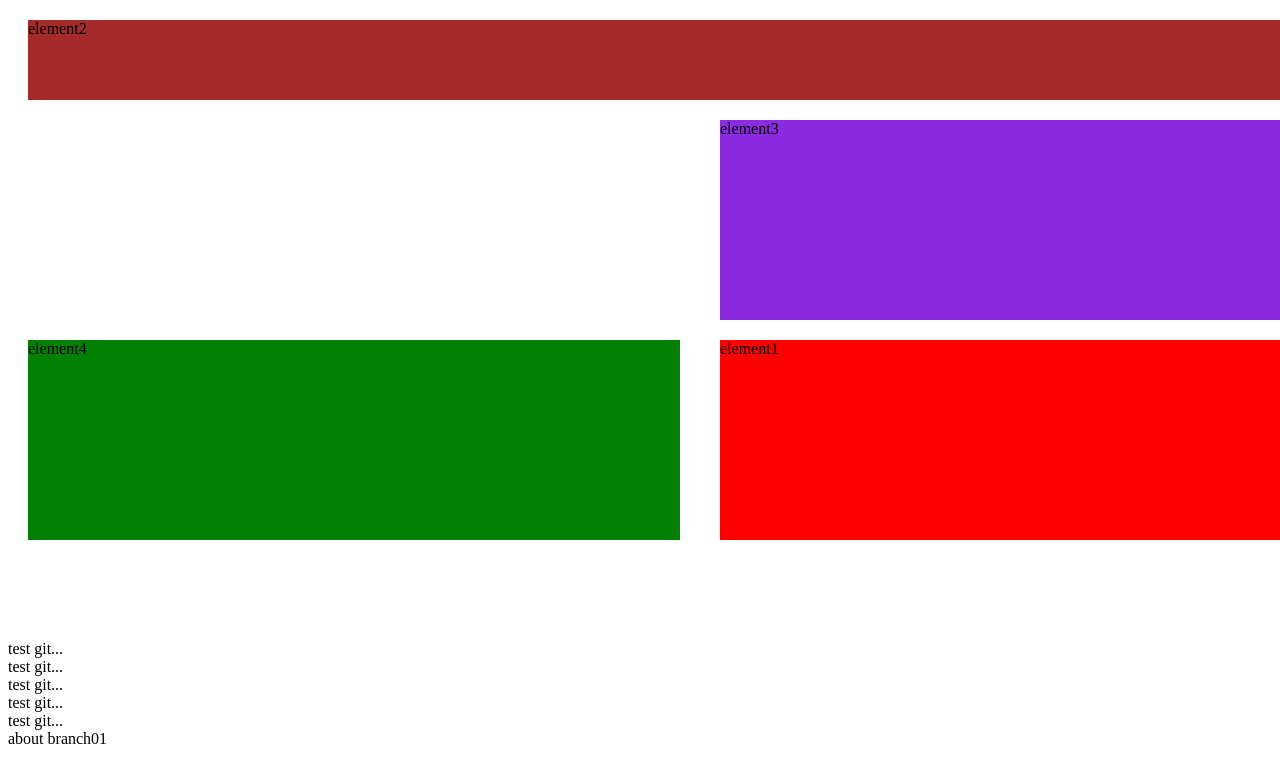
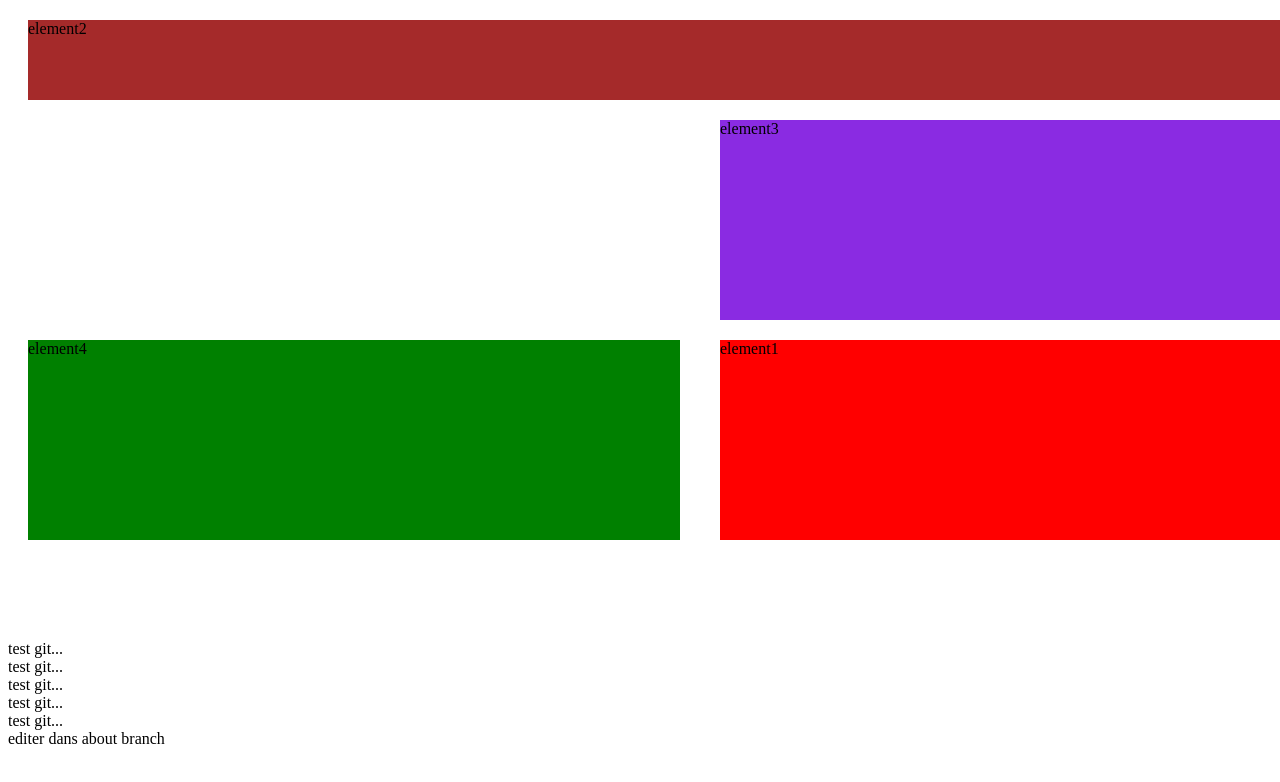
Before and after one commit to ducati402/webappgit, a plain HTML site: page cssindex/index.html in a window 1280 px wide. Shown: the top 782 px of the page. Drawn offline with Linux system fonts and the light colour scheme; files whose address does not match are found by name.

Commit message:
changed are made in the about branch

```diff
--- a/cssindex/index.html
+++ b/cssindex/index.html
@@ -22,6 +22,6 @@
 <div>test git... </div>
 <div>test git... </div>
 <div>test git... </div>
-about branch01
+editer dans about branch
 </body>
 </html>
```
